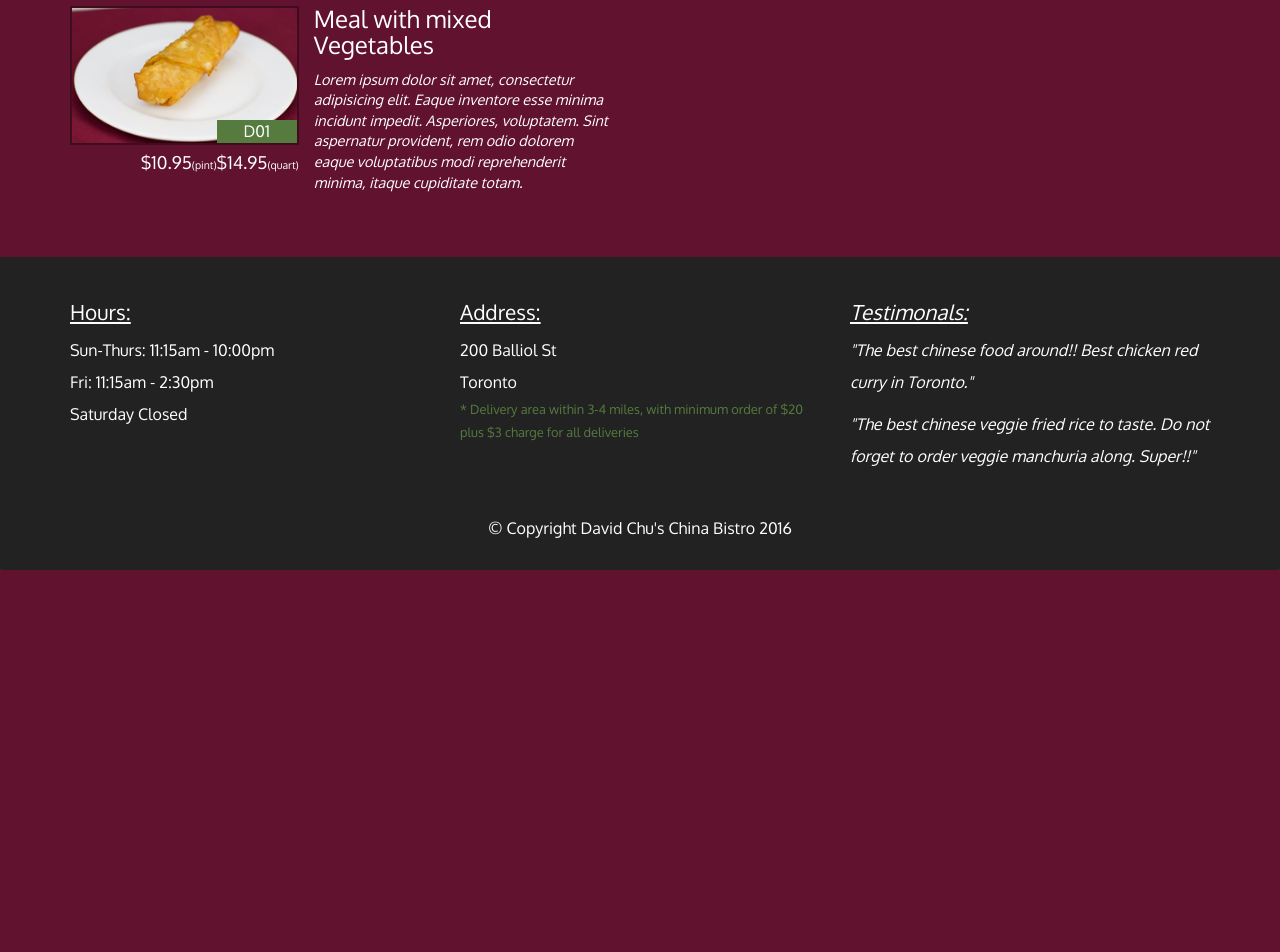
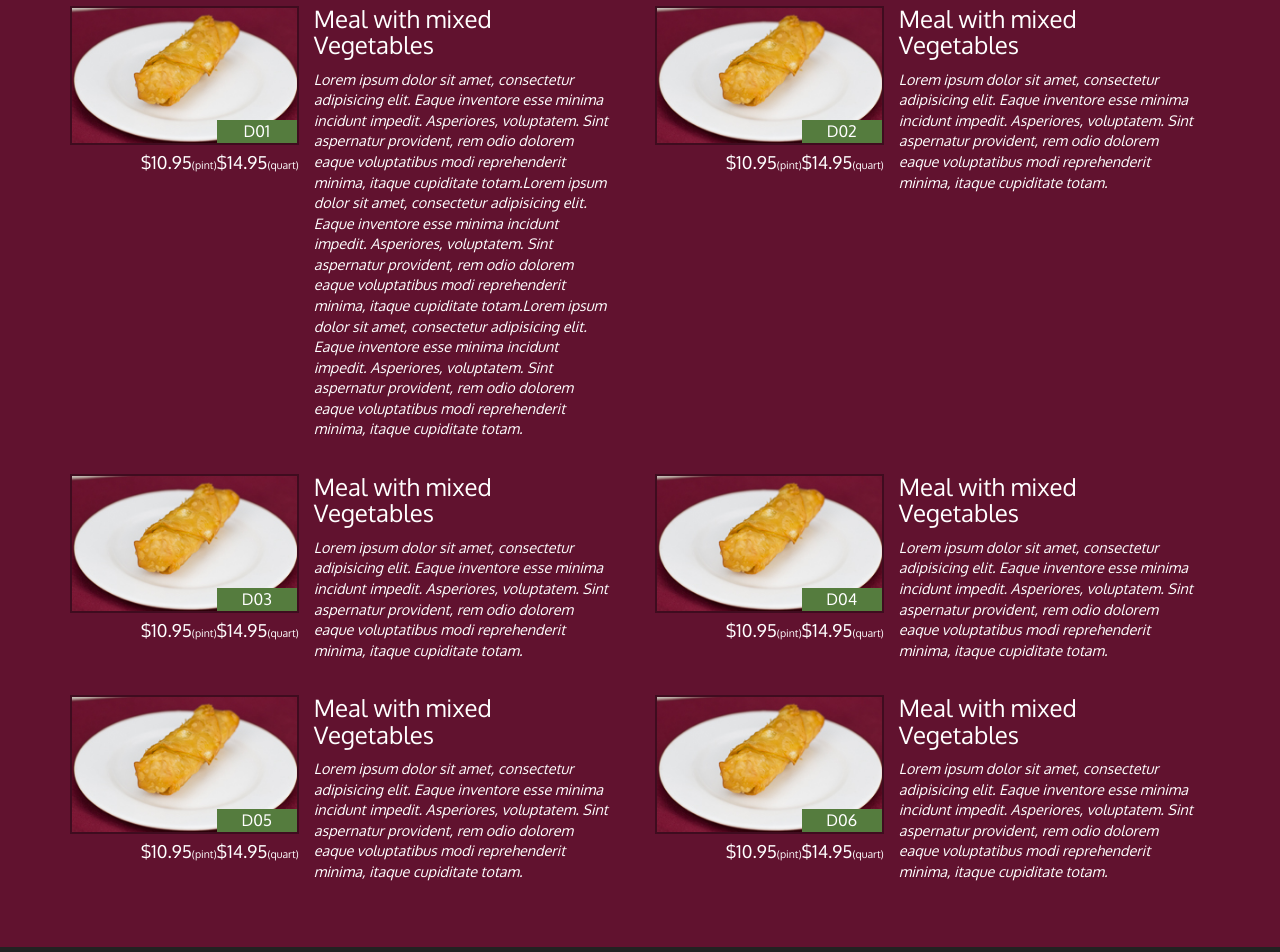
Before and after one commit to naveenveldanda/coursera-test, a plain HTML site: page Practice/after/single-category.html in a window 1280 px wide. Shown: the part 320-1272 px from the top of the page. Before the commit the page ends 890 px from the top, so only its background shows below. Drawn offline with Linux system fonts and the light colour scheme.

Commit message:
Add files via upload

```diff
--- a/Practice/after/single-category.html
+++ b/Practice/after/single-category.html
@@ -108,6 +108,27 @@
     <div class="menu-item-description col-sm-7">
       <h3 class="menu-item-title">Meal with mixed Vegetables</h3>
       <p class="menu-item-details">
+        Lorem ipsum dolor sit amet, consectetur adipisicing elit. Eaque inventore esse minima incidunt impedit. Asperiores, voluptatem. Sint aspernatur provident, rem odio dolorem eaque voluptatibus modi reprehenderit minima, itaque cupiditate totam.Lorem ipsum dolor sit amet, consectetur adipisicing elit. Eaque inventore esse minima incidunt impedit. Asperiores, voluptatem. Sint aspernatur provident, rem odio dolorem eaque voluptatibus modi reprehenderit minima, itaque cupiditate totam.Lorem ipsum dolor sit amet, consectetur adipisicing elit. Eaque inventore esse minima incidunt impedit. Asperiores, voluptatem. Sint aspernatur provident, rem odio dolorem eaque voluptatibus modi reprehenderit minima, itaque cupiditate totam.
+      </p>
+    </div>
+
+    </div>
+    <hr class="visible-xs"></hr>
+   </div>
+
+    <div class="menu-item-tile col-md-6">
+   <div class="row">
+    <div class="col-sm-5">
+      <div class="menu-item-photo">
+        <div>D02</div>
+        <img class="img-responsive" width="250" height="150" src="images/menu/B/B-1.jpg" alt="Item"></img>
+      </div>
+      <div class="menu-item-price">$10.95<span>(pint)</span>$14.95<span>(quart)</span></div>
+    </div>
+
+    <div class="menu-item-description col-sm-7">
+      <h3 class="menu-item-title">Meal with mixed Vegetables</h3>
+      <p class="menu-item-details">
         Lorem ipsum dolor sit amet, consectetur adipisicing elit. Eaque inventore esse minima incidunt impedit. Asperiores, voluptatem. Sint aspernatur provident, rem odio dolorem eaque voluptatibus modi reprehenderit minima, itaque cupiditate totam.
       </p>
     </div>
@@ -115,6 +136,95 @@
     </div>
     <hr class="visible-xs"></hr>
    </div>
+<div class="clearfix visible-lg-block visible-md-block"></div>
+
+<div class="menu-item-tile col-md-6">
+   <div class="row">
+    <div class="col-sm-5">
+      <div class="menu-item-photo">
+        <div>D03</div>
+        <img class="img-responsive" width="250" height="150" src="images/menu/B/B-1.jpg" alt="Item"></img>
+      </div>
+      <div class="menu-item-price">$10.95<span>(pint)</span>$14.95<span>(quart)</span></div>
+    </div>
+
+    <div class="menu-item-description col-sm-7">
+      <h3 class="menu-item-title">Meal with mixed Vegetables</h3>
+      <p class="menu-item-details">
+        Lorem ipsum dolor sit amet, consectetur adipisicing elit. Eaque inventore esse minima incidunt impedit. Asperiores, voluptatem. Sint aspernatur provident, rem odio dolorem eaque voluptatibus modi reprehenderit minima, itaque cupiditate totam.
+      </p>
+    </div>
+
+    </div>
+    <hr class="visible-xs"></hr>
+   </div>
+
+   <div class="menu-item-tile col-md-6">
+   <div class="row">
+    <div class="col-sm-5">
+      <div class="menu-item-photo">
+        <div>D04</div>
+        <img class="img-responsive" width="250" height="150" src="images/menu/B/B-1.jpg" alt="Item"></img>
+      </div>
+      <div class="menu-item-price">$10.95<span>(pint)</span>$14.95<span>(quart)</span></div>
+    </div>
+
+    <div class="menu-item-description col-sm-7">
+      <h3 class="menu-item-title">Meal with mixed Vegetables</h3>
+      <p class="menu-item-details">
+        Lorem ipsum dolor sit amet, consectetur adipisicing elit. Eaque inventore esse minima incidunt impedit. Asperiores, voluptatem. Sint aspernatur provident, rem odio dolorem eaque voluptatibus modi reprehenderit minima, itaque cupiditate totam.
+      </p>
+    </div>
+
+    </div>
+    <hr class="visible-xs"></hr>
+   </div>
+<div class="clearfix visible-lg-block visible-md-block"></div>
+
+   <div class="menu-item-tile col-md-6">
+   <div class="row">
+    <div class="col-sm-5">
+      <div class="menu-item-photo">
+        <div>D05</div>
+        <img class="img-responsive" width="250" height="150" src="images/menu/B/B-1.jpg" alt="Item"></img>
+      </div>
+      <div class="menu-item-price">$10.95<span>(pint)</span>$14.95<span>(quart)</span></div>
+    </div>
+
+    <div class="menu-item-description col-sm-7">
+      <h3 class="menu-item-title">Meal with mixed Vegetables</h3>
+      <p class="menu-item-details">
+        Lorem ipsum dolor sit amet, consectetur adipisicing elit. Eaque inventore esse minima incidunt impedit. Asperiores, voluptatem. Sint aspernatur provident, rem odio dolorem eaque voluptatibus modi reprehenderit minima, itaque cupiditate totam.
+      </p>
+    </div>
+
+    </div>
+    <hr class="visible-xs"></hr>
+   </div>
+
+   <div class="menu-item-tile col-md-6">
+   <div class="row">
+    <div class="col-sm-5">
+      <div class="menu-item-photo">
+        <div>D06</div>
+        <img class="img-responsive" width="250" height="150" src="images/menu/B/B-1.jpg" alt="Item"></img>
+      </div>
+      <div class="menu-item-price">$10.95<span>(pint)</span>$14.95<span>(quart)</span></div>
+    </div>
+
+    <div class="menu-item-description col-sm-7">
+      <h3 class="menu-item-title">Meal with mixed Vegetables</h3>
+      <p class="menu-item-details">
+        Lorem ipsum dolor sit amet, consectetur adipisicing elit. Eaque inventore esse minima incidunt impedit. Asperiores, voluptatem. Sint aspernatur provident, rem odio dolorem eaque voluptatibus modi reprehenderit minima, itaque cupiditate totam.
+      </p>
+    </div>
+
+    </div>
+    <hr class="visible-xs"></hr>
+   </div>
+
+   <div class="clearfix visible-lg-block visible-md-block"></div>
+
    </section>
    <!-- end Single Category page-->
   </div> <!-- end of main content -->
```
